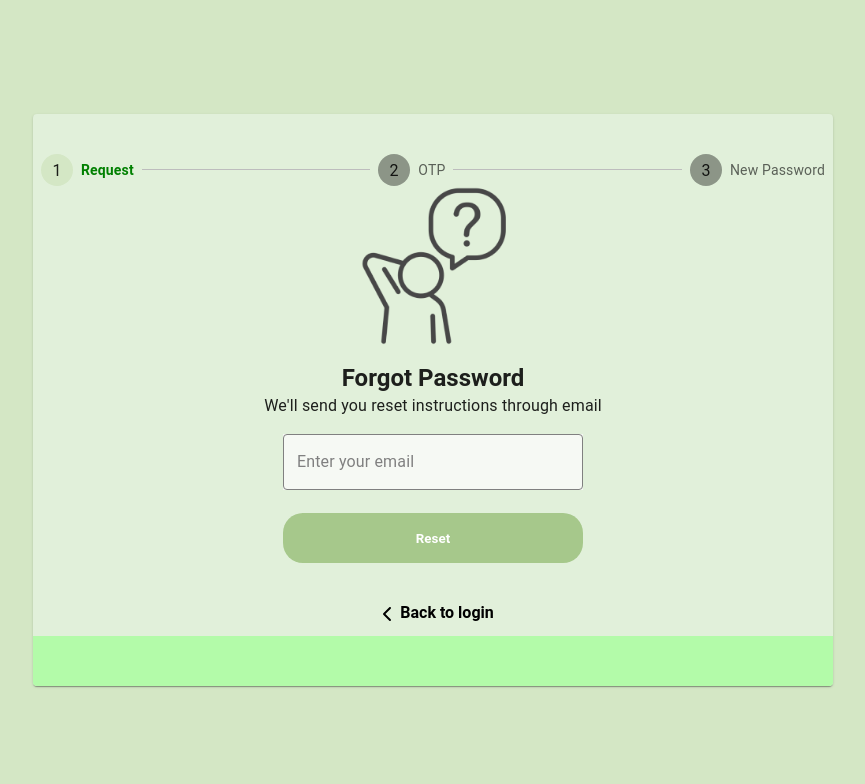
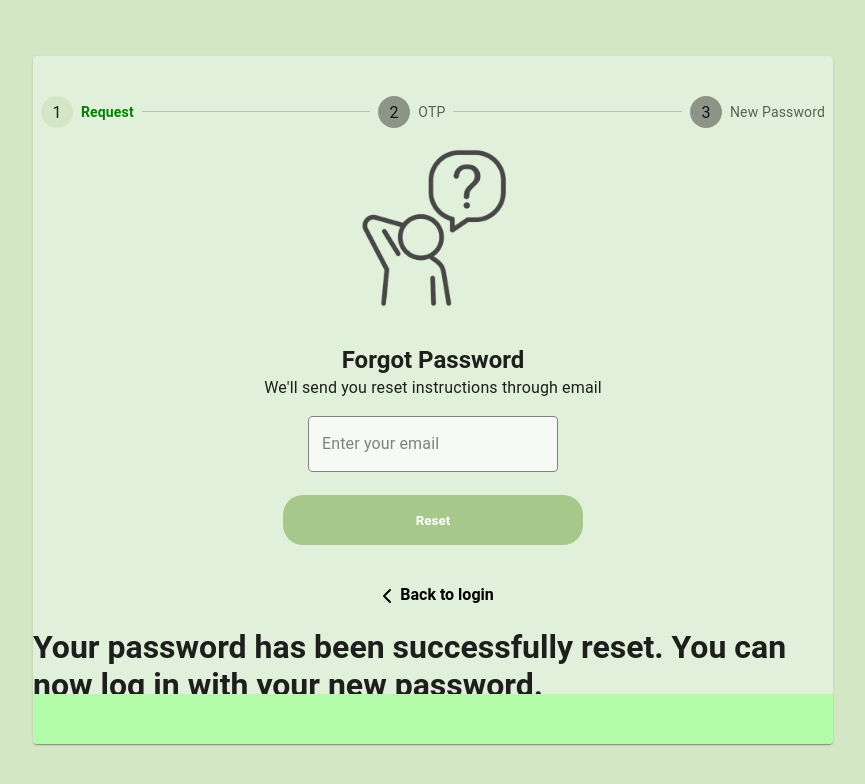
Before and after one commit to AmrWeb02/Saraha, a React (Vite) app: page /forgot-password in a window 1280 px wide. Shown: the top 784 px of the page, without its empty margins (207-1072 px from the left). Built offline with nearby package versions, Linux system fonts and the light colour scheme.

Commit message:
Improved UI in password-forget page.

```diff
--- a/src/Components/ResetGuide.jsx
+++ b/src/Components/ResetGuide.jsx
@@ -1,6 +1,6 @@
 import React, {useState} from 'react'
-import { Box, Card, CardMedia, CardContent, CardActions, Typography } from '@mui/material'
-import { data, NavLink } from 'react-router-dom'
+import { CardMedia, CardContent, CardActions, Typography } from '@mui/material'
+import { NavLink } from 'react-router-dom'
 import SubmitBtn from './SubmitBtn'
 import { FaChevronLeft } from "react-icons/fa6";
 
@@ -32,7 +32,7 @@ const ResetGuide = ({data, setData, step, setStep, imglogo, title, subtitle, lab
   }
   return (
     <>
-    <CardMedia sx={{ width: {xs:"140px", md:"160px"}, height: {xs:"140px", md:"160px"} }} image={imglogo} title="Check mark"/>
+    <CardMedia sx={{margin:"20px 0", width: {xs:"120px", md:"160px"}, height: {xs:"120px", md:"160px"} }} image={imglogo} title="Check mark"/>
     <CardContent>
      <Typography component="h5" variant="h5" align="center" sx={{fontWeight:"bolder",}}>{title}</Typography>
      <Typography component="p" align="center">{subtitle}</Typography>
--- a/src/Pages/ForgotPassword.jsx
+++ b/src/Pages/ForgotPassword.jsx
@@ -32,7 +32,7 @@ const ForgotPassword = () => {
 
     <Box component="div" sx={{backgroundColor:"primary.main", width:"100%", height:"100vh", display:"flex", justifyContent:"center", alignItems:"center",}}>
 
-    <Card sx={{position:"relative",backgroundColor:"primary.light", display:"flex", flexDirection:"column", justifyContent:"center",alignItems:"center", padding:"40px 0", width: {xs:"300px",sm:"600px", md:"800px"} }}>
+    <Card sx={{position:"relative",backgroundColor:"primary.light", display:"flex", flexDirection:"column", justifyContent:"center",alignItems:"center", padding:"40px 0", width: {xs:"330px",sm:"600px", md:"800px"} }}>
     <Stepper activeStep={stepNumber} sx={{width:"100%",}}>
             {steps.map((label) => {return (
                 <Step key={label}>
@@ -40,15 +40,16 @@ const ForgotPassword = () => {
                 </Step>)})}
         </Stepper>
         {stepNumber === 0 && <ResetGuide data={resetData} setData = {SetResetData} step={stepNumber} setStep = {setStepNumber} imglogo ={forgot} title="Forgot Password" subtitle="We'll send you reset instructions through email" label="Reset">
-            <TextField label="Enter your email" type='email' sx={{...styleObj, width:"300px"}} name="email" value={resetData.email} onChange={(e)=>{InputHandler(e)}}/>
+            <TextField label="Enter your email" type='email' sx={{...styleObj, width:"250px"}} name="email" value={resetData.email} onChange={(e)=>{InputHandler(e)}}/>
         </ResetGuide>}
         {stepNumber === 1 && <ResetGuide data={resetData} step={stepNumber} setStep = {setStepNumber} imglogo ={mail} title="Password Reset" subtitle="Put the code we sent to your email" label="Continue">
             <OtpInput data={resetData} setData = {SetResetData}/>
         </ResetGuide>}
         {stepNumber === 2 && <ResetGuide data={resetData} step={stepNumber} setStep = {setStepNumber} imglogo ={lock} title="Set new password" label="Reset Password">
-            <TextField label="Password" type="password" name="password" value={resetData.password} onChange={(e)=>{InputHandler(e)}} sx={{...styleObj, width:"300px",marginBottom:"20px",}}/>
+            <TextField label="Password" type="password" name="password" value={resetData.password} onChange={(e)=>{InputHandler(e)}} sx={{...styleObj, width:"250px",marginBottom:"20px",}}/>
             <TextField label="Confirmed Password" type="password" name="confirmedPass" value={resetData.confirmedPass} onChange={(e)=>{InputHandler(e)}} sx={{...styleObj, width:"300px"}}/>
         </ResetGuide>}
+        <h1>Your password has been successfully reset. You can now log in with your new password.</h1>
        <Box component="div" sx={{backgroundColor:"primary.accent"}} style={{width:"100%", height:"50px", position:"absolute",bottom:"0px",}}></Box>
      </Card>
     </Box>
```
